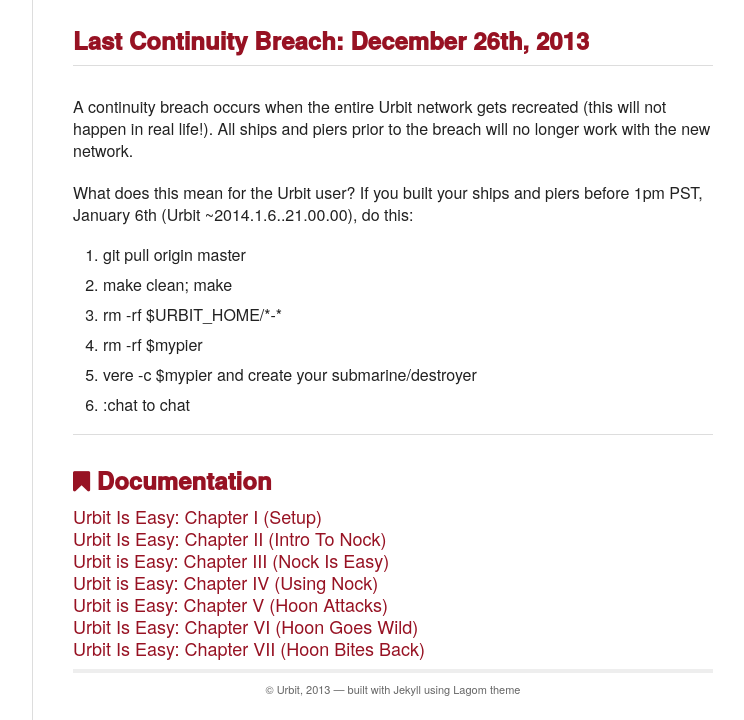
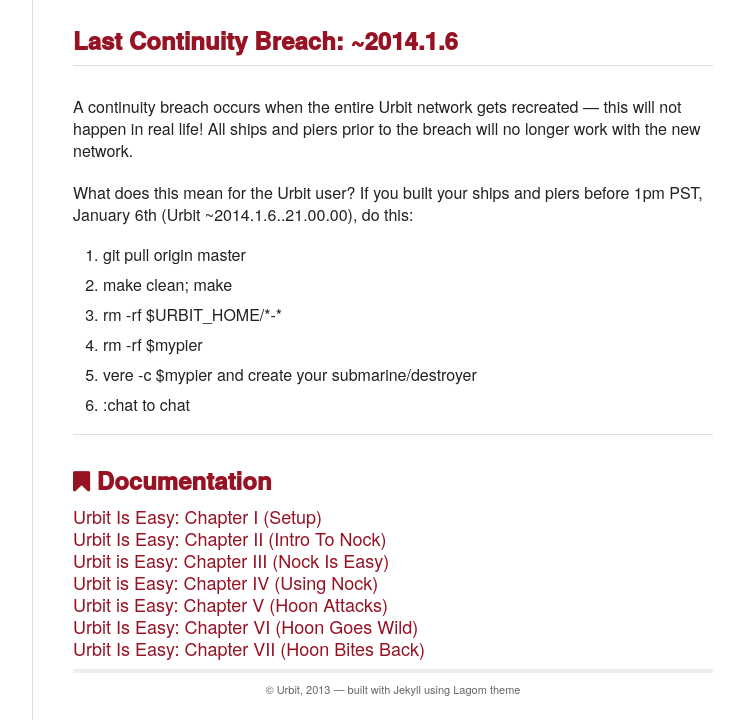
Before and after one commit to urbit/old-urbit.org, a Jekyll site: the page built from index.html, in a window 1280 px wide. Shown: the part 492-1212 px from the top of the page, without its empty margins (378-1122 px from the left). Built offline with Jekyll 4.4.1, drawn with Linux system fonts in a browser that asks for light colours.

Commit message:
update mainpage

```diff
--- a/index.html
+++ b/index.html
@@ -6,9 +6,9 @@
 <div id="home">
 <iframe src="//player.vimeo.com/video/75312418" width="640" height="460" frameborder="0" webkitallowfullscreen mozallowfullscreen allowfullscreen></iframe> <p></p>
 
-  <h2>Last Continuity Breach: December 26th, 2013 </h2>
+  <h2>Last Continuity Breach: ~2014.1.6 </h2>
   <hr/>
-  <p> A continuity breach occurs when the entire Urbit network gets recreated (this will not happen in real life!). All ships and piers prior to the breach will no longer work with the new network. </p>
+  <p> A continuity breach occurs when the entire Urbit network gets recreated &mdash; this will not happen in real life! All ships and piers prior to the breach will no longer work with the new network. </p>
   <p>
 What does this mean for the Urbit user? If you built your ships and piers before 1pm PST, January 6th (Urbit ~2014.1.6..21.00.00), do this: </p>
 
```
